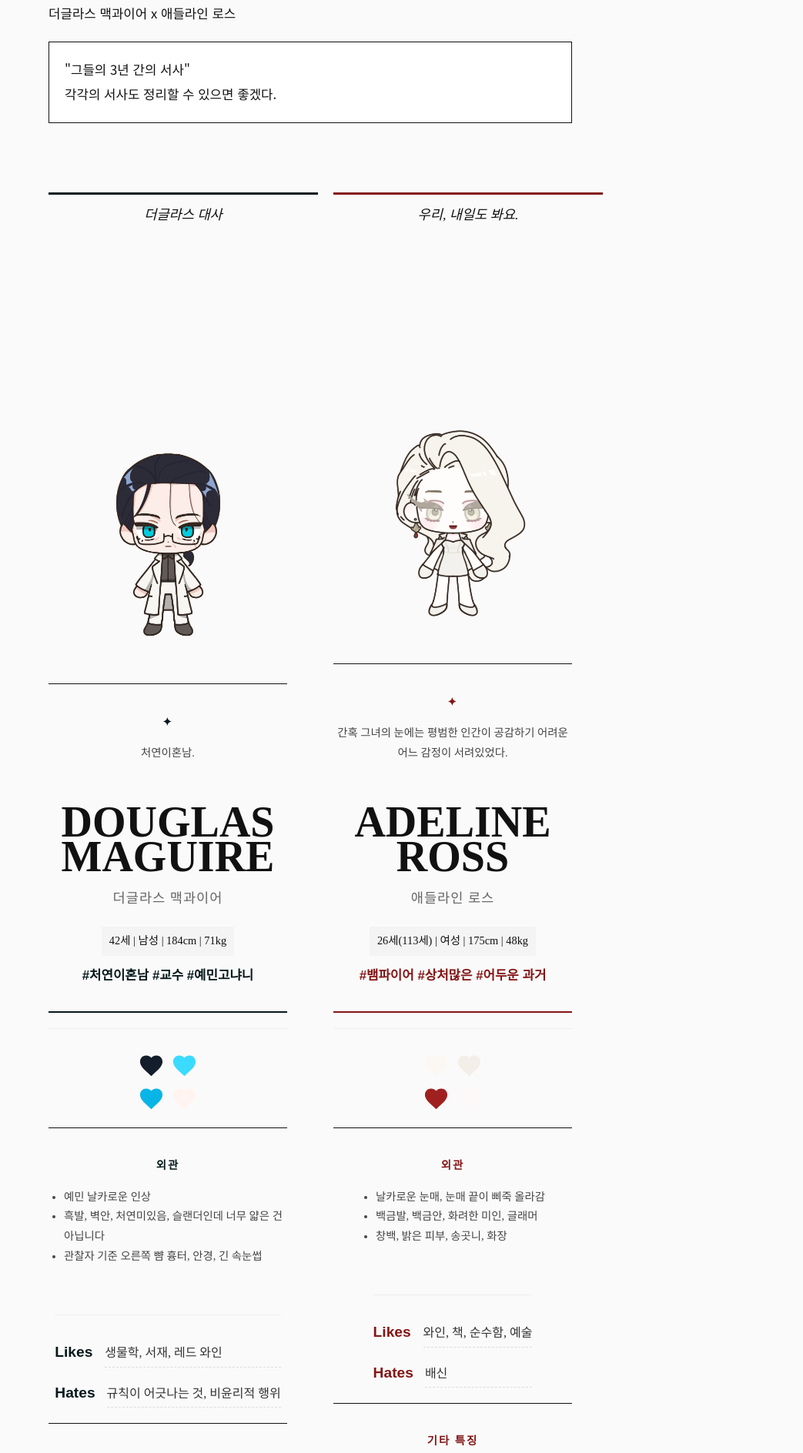
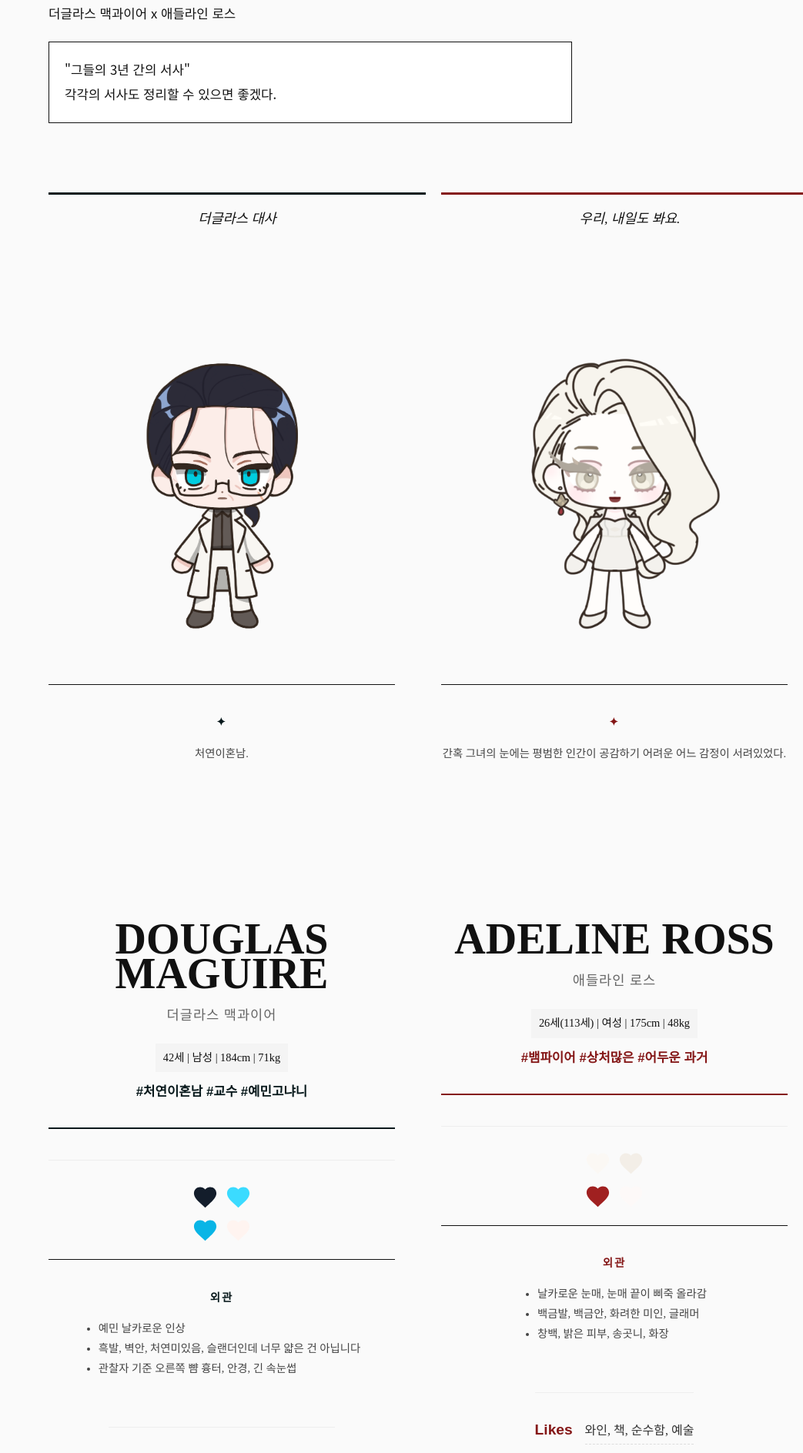
Before and after one commit to narelim/mag-ross-archive, a Jekyll site: the page built from _posts/2025-12-17-original42113.md, in a window 1280 px wide. Shown: the part 530-2418 px from the top of the page at 77% size, without its empty margins (237-1280 px from the left). Built offline with Jekyll 4.4.1, drawn with Linux system fonts in a browser that asks for light colours; some web fonts are replaced.

Commit message:
Update style.css

```diff
--- a/assets/css/style.css
+++ b/assets/css/style.css
@@ -629,34 +629,46 @@
 /* 말풍선은 사진 밑으로 */
 .editorial-pair-grid .sheet-bubble {
     order: 1;
+    min-height:80px;
+   diplay:flex;
+   align-items:flex-end;
+   justify-content:center;
+
     margin-top: 10px;
     text-align: center;    /* 가운데 정렬 */
     border-left: none;
     border-top: 3px solid var(--bubble-bg, #333); /* 선 위치 변경 (위쪽으로) */
-   margin-bottom:auto;
+   margin-bottom:20px;
+   padding-top:15px;
 }
 
 /* 1. 이미지 영역 조정 */
 .editorial-pair-grid .sheet-left {
-    width: 100%;           /* 너비 꽉 차게 */
+   min-height:750px;
+   width: 100%;           /* 너비 꽉 차게 */
     order: 2;              /* 순서 1번 */
-    min-height: 700px;
 
    display:flex;
-   flex-direction: column;
-   justify-content:flex-end;
+   justify-content:flex-start;
+   align-items:flex-end;
+
+   margin-bottom:30px;
 }
 .editorial-pair-grid .sheet-full-body img {
-    max-height: 450px;     /* 이미지가 너무 길지 않게 */
+   height: 450px;
+   width: auto;
+   object-fit:contain;
+   justify-content:flex-end;
 }
 
 /* 2. 정보 영역 조정 */
 .editorial-pair-grid .sheet-right {
     width: 100%;
     order: 3;              /* 순서 2번 */
-    gap: 20px;
+   min-height:120px
+   gap: 20px;
 
-   flex: 1;
+   justify-content:flex-start;
    display: flex;
    flex-direction: column;
 }
```
